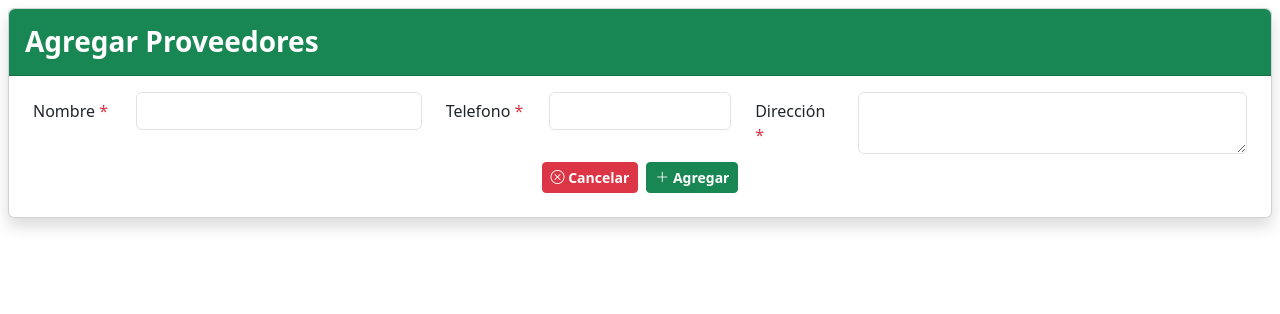
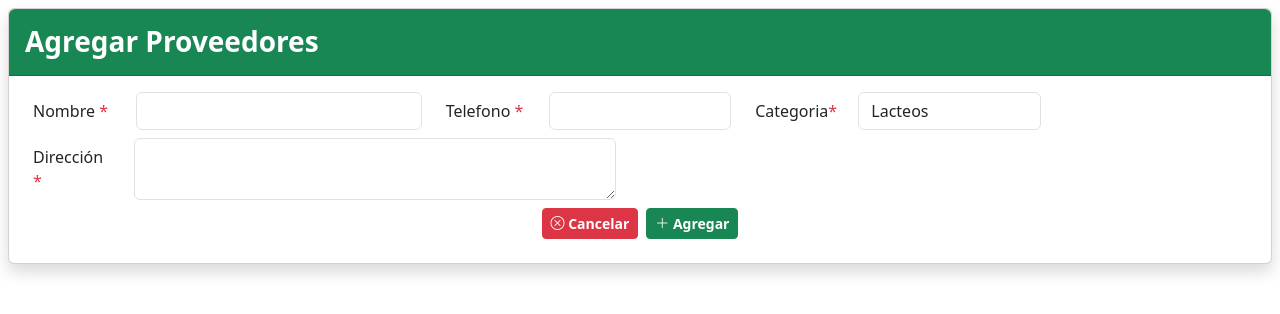
Before and after one commit to edmunditochikito/Proyecto-Delicias-Dilcia, a Flask app: page /AgregarProveedor in a window 1280 px wide. Shown: the part 56-370 px from the top of the page. Run offline with Flask 3, Linux system fonts and the light colour scheme; parts of the project's set-up code (start-up, migrations or seed data) failed here and were passed over; some libraries are stand-ins or nearby versions.

Commit message:
Agregar Categoria a proveedor

```diff
--- a/Routes/Proveedores.py
+++ b/Routes/Proveedores.py
@@ -18,7 +18,8 @@ def datatable():
             'nombre':Proveedor.Nombre,
             'id':Proveedor.ProveedorID,
             'telefono':Proveedor.Telefono,
-            'direccion':Proveedor.Direccion
+            'direccion':Proveedor.Direccion,
+            'categoria':Proveedor.Categoria
         }
         Proveedores_Array.append(Proveedores_dict)
     return jsonify({'data':Proveedores_Array})
@@ -34,8 +35,9 @@ def AgregarProveedoroPost():
     Nombre = datos_formulario.get('nombre')
     Direccion = datos_formulario.get('direccion')
     Telefono = datos_formulario.get('telefono')
+    Categoria = datos_formulario.get('categoria')
 
-    new_provider = proveedores(Nombre, Direccion, Telefono)
+    new_provider = proveedores(Nombre, Direccion, Telefono, Categoria)
     db.session.add(new_provider)
     db.session.commit()
 
@@ -48,6 +50,7 @@ def ActualizarProveedor(id):
     Nombre = request.form['nombre']
     Direccion = request.form['direccion']
     Telefono = request.form['telefono']
+    Categoria = request.form['Categoria']
 
 
     Proveedor=proveedores.query.get(id)
@@ -55,6 +58,7 @@ def ActualizarProveedor(id):
     Proveedor.Nombre=Nombre
     Proveedor.Direccion=Direccion
     Proveedor.Telefono=Telefono
+    Proveedor.Categoria=Categoria
     db.session.commit()
 
     return jsonify({"message": "Proveedor actualizado correctamente.", "status": "success", "provider":BFProveedor})
--- a/Static/DataTables.js
+++ b/Static/DataTables.js
@@ -17,7 +17,7 @@ export const createDatatable = (params) => {
             {
               extend: "excel",
               titleAttr: "Exportar a Excel",
-              className: "",
+              className: "btn btn-success fw-medium text-white",
               text: "<i class='bi bi-file-earmark-excel'></i>",
               exportOptions: {
                 columns: params?.columnsExport,
@@ -49,10 +49,12 @@ export const createDatatable = (params) => {
           params?.searchBuilder && params?.buttons
             ? ["searchBuilder", "buttons"]
             : null,
+
         bottomEnd: "paging",
       },
       searchBuilder: params?.searchBuilder
         ? {
+
             columns: params?.columnsSearchBuilder,
           }
         : false,
--- a/Static/Proveedores/Agregar.js
+++ b/Static/Proveedores/Agregar.js
@@ -2,6 +2,7 @@
     const nombre = document.getElementById("nombre");
     const telefono = document.getElementById("telefono");
     const direccion = document.getElementById("direccion");
+    const categoria = document.getElementById("Categoria");
     const form=document.getElementById("formulario");
 
     document.getElementById("agregar").addEventListener("click",async(e)=>{
@@ -79,6 +80,7 @@
         nombre: nombre.value,
         telefono: telefono.value,
         direccion: direccion.value,
+        categoria: categoria.value
       };
       e.preventDefault();
 
@@ -95,30 +97,6 @@
     })
 
 
-  window.toastAlertError = (info) => {
-    Toast.fire({
-      icon: "error",
-      title: info,
-    });
-  };
-  window.toastAlertSuccess = (info) => {
-    Toast.fire({
-      icon: "success",
-      title: info,
-    });
-  };
-
-  const Toast = Swal.mixin({
-    toast: true,
-    position: "top-end",
-    showConfirmButton: false,
-    timer: 3000,
-    timerProgressBar: true,
-    didOpen: (toast) => {
-      toast.onmouseenter = Swal.stopTimer;
-      toast.onmouseleave = Swal.resumeTimer;
-    },
-  });
 
   const clear=()=>{
     nombre.value="";
@@ -126,3 +104,13 @@
     direccion.value="";
 
   }
+
+  let Categorias = ['Lacteos', 'Carnes', 'Pollo', 'Verduras', 'Insumos Basicos', 'Todos'];
+document.addEventListener("DOMContentLoaded", async () => {
+ Categorias.forEach((category) => {
+    const option = document.createElement("option");
+    option.value = category;
+    option.text = category;
+    categoria.appendChild(option);
+  });
+});
--- a/templates/Proveedores/Agregar.html
+++ b/templates/Proveedores/Agregar.html
@@ -31,10 +31,21 @@
 
           <div class="col-sm-12 col-md-2 col-lg-1">
             <label for="" class="col-form-label fw-medium"
+              >Categoria<span class="text-danger">*</span></label
+            >
+          </div>
+          <div class="col-sm-12 col-md-4 col-lg-2">
+            <select id="Categoria" name="Categoria" class="form-control fs-main" ></select>
+          </div>
+
+          <div class="row ">
+
+          <div class="col-sm-12 col-md-2 col-lg-1">
+            <label for="" class="col-form-label fw-medium"
               >Dirección <span class="text-danger">*</span></label
             >
           </div>
-          <div class="col-sm-12 col-md-10 col-lg-4">
+          <div class="col-sm-12 col-md-10 col-lg-5">
             <textarea
               name="direccion"
               class="form-control fs-main"
@@ -42,6 +53,9 @@
               rows="2"
             ></textarea>
           </div>
+
+          </div>
+
         </div>
         <div class="row mb-2">
           <div class="d-flex gap-2 justify-content-center">
```
Also changed, not shown: Static/Proveedores/Inicio.js (+12 -0 lines), templates/Proveedores/Inicio.html (+10 -0 lines), Routes/Empleados.py (line endings or trailing spaces).
